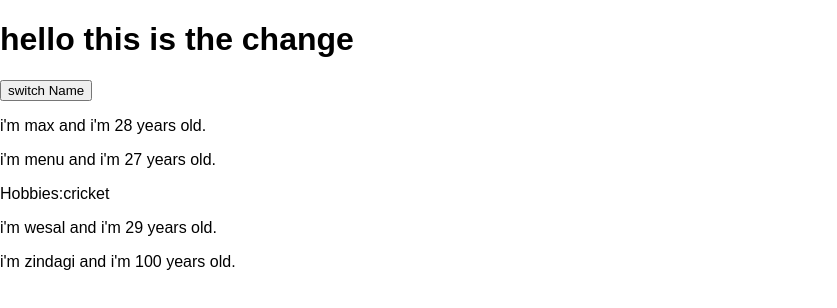
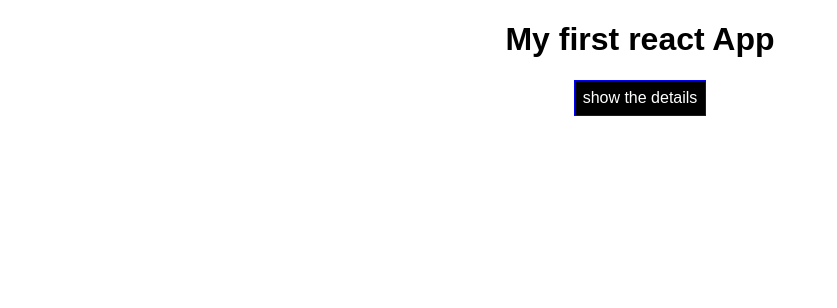
Before and after one commit to wesalnama111/onlinecousellingsystem, a React (Create React App) app: page / in a window 1280 px wide. Shown: the top 308 px of the page, without its empty margins (0-837 px from the left). Built offline with nearby package versions, Linux system fonts and the light colour scheme.

Commit message:
done intill dynamic content

```diff
--- a/src/App.css
+++ b/src/App.css
@@ -1,3 +1,3 @@
 .App {
-
+  text-align: center;
 }
--- a/src/App.js
+++ b/src/App.js
@@ -7,40 +7,74 @@ class App extends Component {
       { Name:'max', age:28 },
       { Name:'menu', age:27 },
       { Name:'wesal',age:29 },
-      { Name:'zindagi',age:100 }
+
     ]
   }
-  SwitchButton=()=>{
+  SwitchButton=(nName)=>{
+
     this.setState({
        persons:[
-      { Name:'maximize', age:28 },
+      { Name:'wesal', age:28 },
       { Name:'linkedIn', age:27 },
       { Name:'wesalia',age:32 },
-      { Name:'death',age:100 }
+
 
     ]})
   }
+  nameChanger=(event)=>{
+    this.setState({
+      persons:[
+     { Name:'wesal', age:28 },
+     { Name:event.target.value, age:27 },
+     { Name:event.target.value,age:32 },
+   ],
+  otherState:'someother values',
+  showPersons: false
+  })
+  }
+  togglePerson=()=>{
+
+    const doesShow =this.state.showPersons;
+    this.setState({showPersons: !doesShow});
+  }
   render() {
-    return (
-      <div className="App">
-        <h1>hello this is the change</h1>
-        <button onClick={this.SwitchButton}>switch Name</button>
+    const style={
+      backgroundColor: 'black',
+      font:'inherit',
+      border:'1px solid blue',
+      padding :'8px',
+      cursor:'pointer',
+      color: 'white'
 
+    }
+    let person =null;
+    if (this.state.showPersons){
+      person= (
+        <div>
         <Person
         Name={this.state.persons[0].Name}
         age={this.state.persons[0].age} />
         <Person
         Name={this.state.persons[1].Name}
-
-        age={this.state.persons[1].age} >
+        age={this.state.persons[1].age}
+        click={()=>this.SwitchButton('lasew')}
+        changeto={this.nameChanger}>
         Hobbies:cricket
         </Person>
         <Person
         Name={this.state.persons[2].Name}
         age={this.state.persons[2].age}/>
-        <Person
-        Name={this.state.persons[3].Name}
-        age={this.state.persons[3].age}/>
+
+        </div>
+
+
+       ) }
+
+    return (
+      <div className="App">
+        <h1>My first react App</h1>
+        <button style={style} onClick={this.togglePerson}>show the details</button>
+    {person}
 
       </div>
     );
--- a/src/Person/Person.js
+++ b/src/Person/Person.js
@@ -1,9 +1,11 @@
 import React from 'react';
+import './person.css';
 const person = (props) =>{
     return (
-        <div>
-         <p> i'm {props.Name} and i'm  {props.age} years old.</p>
+        <div className="person">
+         <p onClick={props.click}> i'm {props.Name} and i'm  {props.age} years old.</p>
         <p> {props.children} </p>
+        <input type="test" onChange={props.changeto} />
         </div>
 )
 };
--- /dev/null
+++ b/src/Person/person.css
@@ -0,0 +1,9 @@
+.person{
+width: 60%;
+margin:auto;
+border: 1px solid #eee;
+box-shadow:0 2px 3px #ccc;
+padding:16px;
+text-align: centre;
+
+}
```
